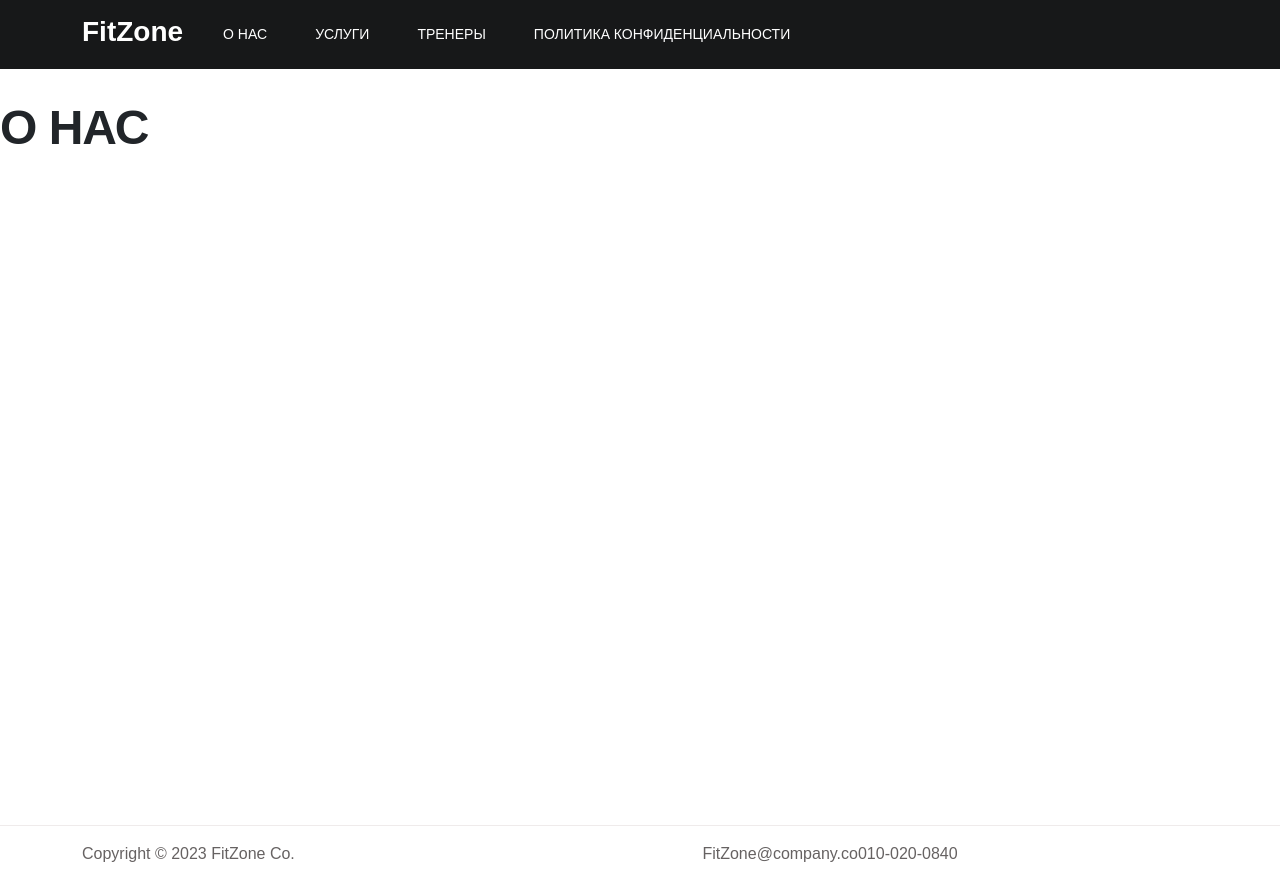
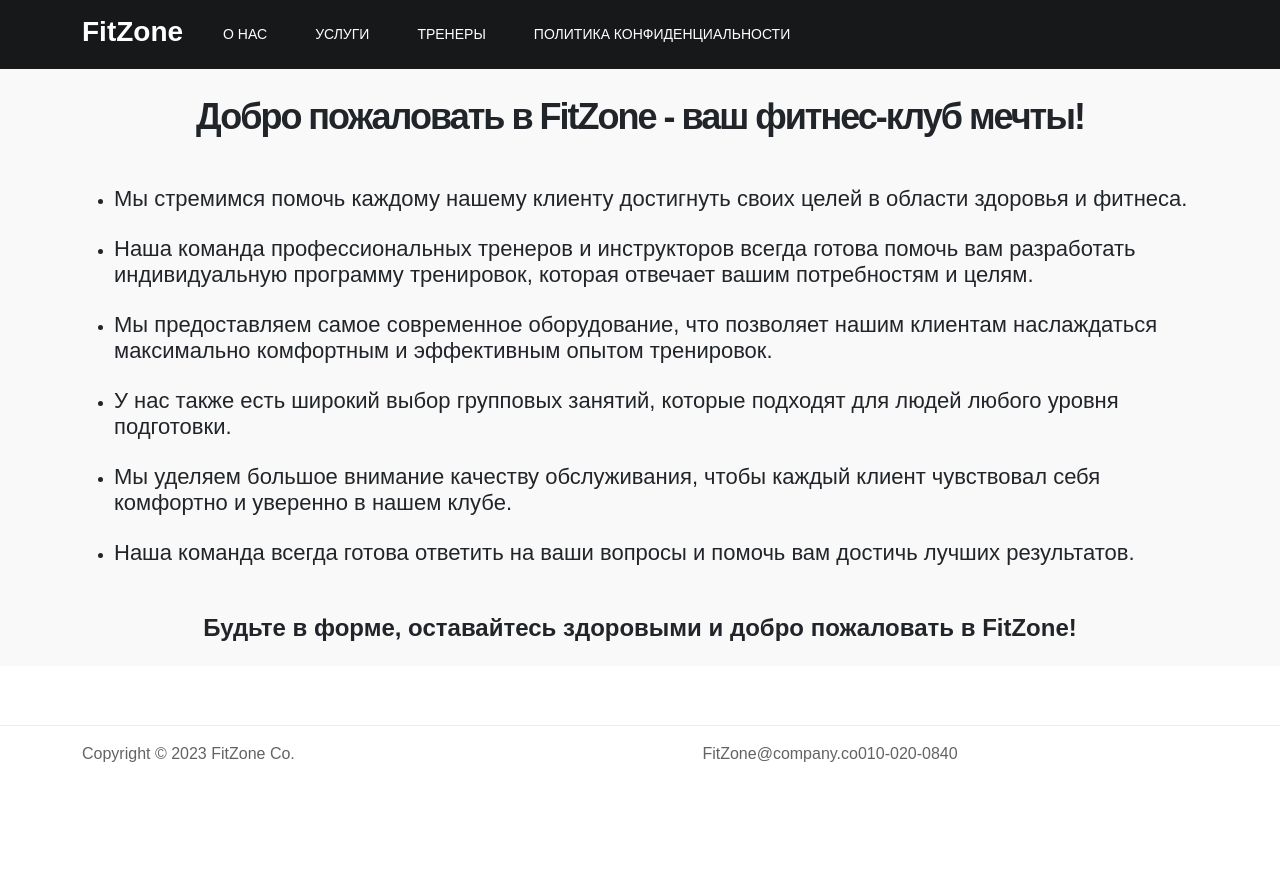
Before and after one commit to K1R1EIIIKA/Django-Fitness-site, a Django app: template main/templates/main/about.html in a window 1280 px wide. After the commit the page ends 762 px from the top, so only its background shows below. Run offline with Django 3.2, Linux system fonts and the light colour scheme; the template is opened without the code that fills it, so the values that code supplies are empty; some libraries are stand-ins or nearby versions.

Commit message:
Completing the about page

```diff
--- a/main/static/main/css/style.css
+++ b/main/static/main/css/style.css
@@ -389,7 +389,7 @@ main {
     }
 }
 
-.policy {
+.policy, .about-page {
     background: var(--about-bg-color);
     padding: 6rem 0 1rem 0;
 }
--- a/main/templates/main/about.html
+++ b/main/templates/main/about.html
@@ -4,5 +4,34 @@
 {% block title %}О нас{% endblock %}
 
 {% block content %}
-    <h1 style="margin-top: 100px">О нас</h1>
+    <section class="about-page">
+
+        <h2 class="text-center mb-5">Добро пожаловать в FitZone - ваш фитнес-клуб мечты! </h2>
+
+        <div class="container">
+            <ul class="jystify-content-center align-items-center text-dark">
+                <li class="mb-4"><h5>Мы стремимся помочь каждому нашему клиенту достигнуть своих целей в области
+                    здоровья и фитнеса.</h5></li>
+
+                <li class="mb-4"><h5>Наша
+                    команда профессиональных тренеров и инструкторов всегда готова помочь вам разработать индивидуальную
+                    программу тренировок, которая отвечает вашим потребностям и целям.</h5></li>
+
+                <li class="mb-4"><h5>Мы предоставляем самое современное оборудование, что позволяет нашим клиентам
+                    наслаждаться максимально комфортным и эффективным опытом тренировок.</h5></li>
+
+                <li class="mb-4"><h5>У нас также есть широкий выбор
+                    групповых занятий, которые подходят для людей любого уровня подготовки.</h5></li>
+
+                <li class="mb-4"><h5>Мы уделяем большое внимание качеству обслуживания, чтобы каждый клиент чувствовал
+                    себя комфортно и уверенно в нашем клубе.</h5></li>
+
+                <li class="mb-5"><h5>Наша команда всегда готова ответить на ваши вопросы и
+                    помочь вам достичь лучших результатов.</h5></li>
+            </ul>
+            <h4 class="text-center"><strong>Будьте в форме, оставайтесь здоровыми и добро пожаловать в FitZone!</strong>
+            </h4>
+        </div>
+
+    </section>
 {% endblock %}
```
